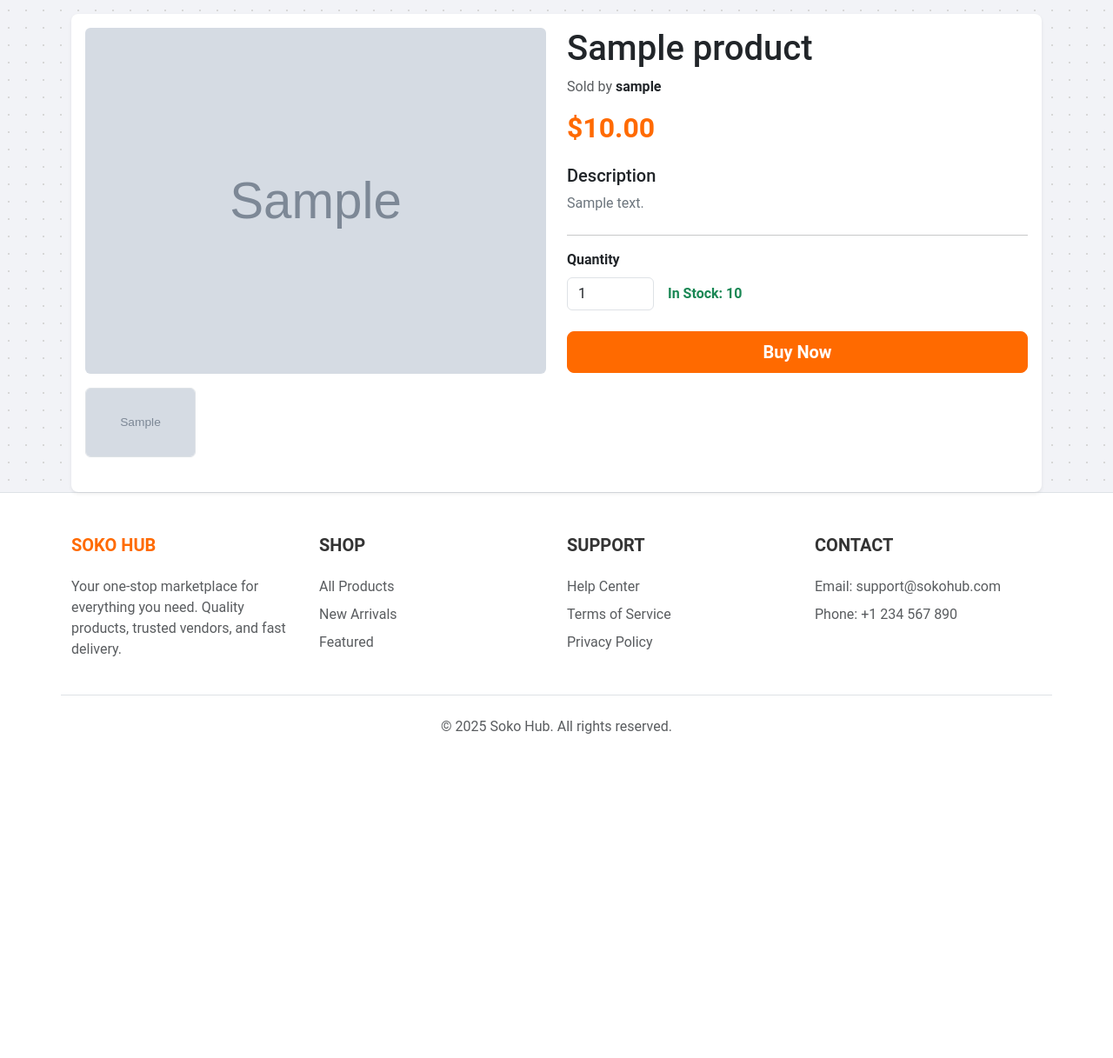
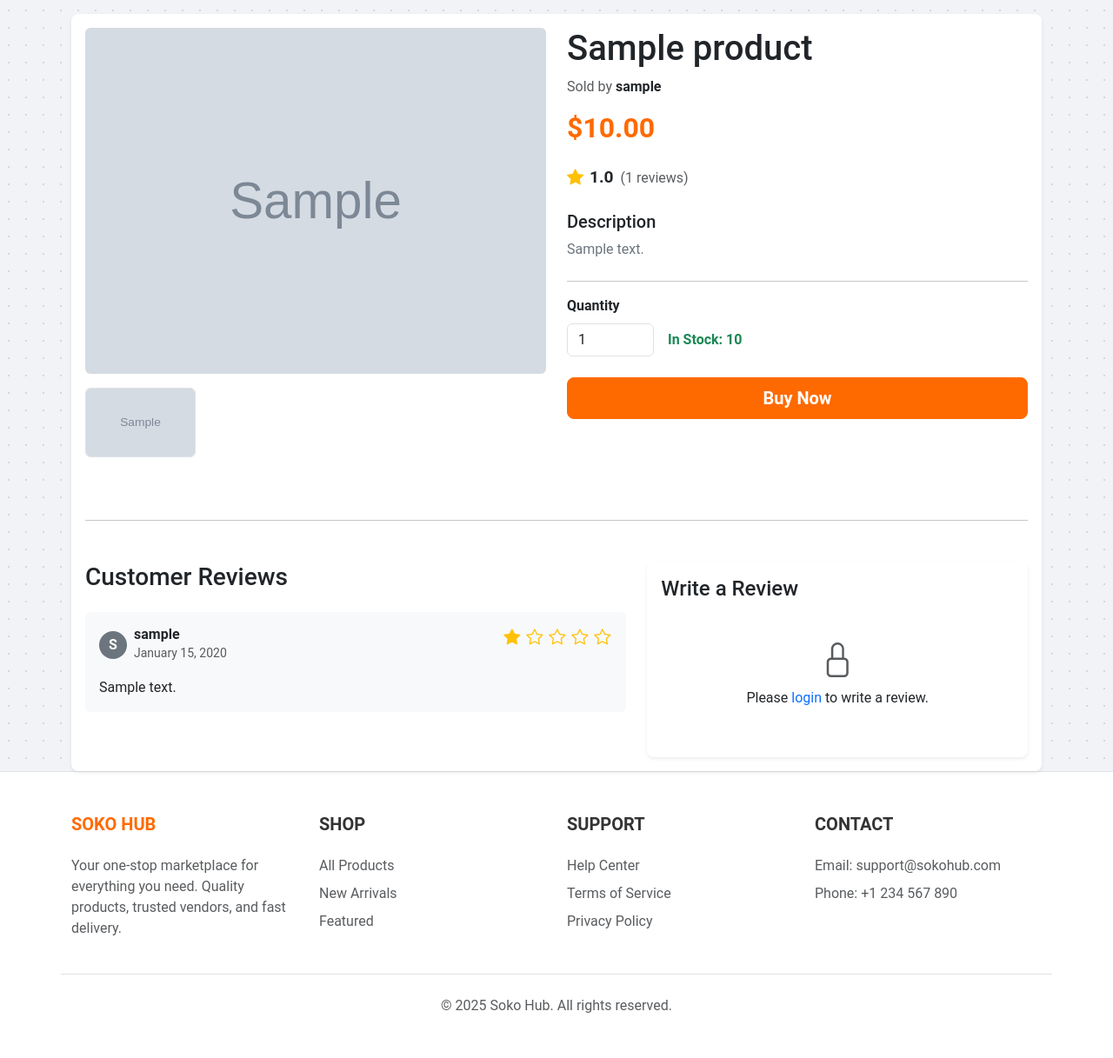
Before and after one commit to itbienvenu/sokohub, a Django app: page /products/1/ in a window 1280 px wide. Shown: the part 118-1335 px from the top of the page at 87% size. Before the commit the page ends 962 px from the top, so only its background shows below. Run offline with Django 5.2, Linux system fonts and the light colour scheme; tables that the repository leaves empty hold one stand-in row (values such as "Sample post"); grey boxes marked "Sample" are stand-in pictures; some libraries are stand-ins or nearby versions.

Commit message:
Adding hte option for customers to send reviews to a certain product

```diff
--- a/products/forms.py
+++ b/products/forms.py
@@ -1,5 +1,5 @@
 from django import forms
-from .models import Product, ProductImage, VendorCategory
+from .models import Product, ProductImage, VendorCategory, Review
 from django.forms import inlineformset_factory
 
 class ProductForm(forms.ModelForm):
@@ -47,3 +47,12 @@ class CategoryForm(forms.ModelForm):
         super().__init__(*args, **kwargs)
         self.fields['name'].widget.attrs.update({'class': 'form-control'})
         self.fields['description'].widget.attrs.update({'class': 'form-control'})
+
+class ReviewForm(forms.ModelForm):
+    class Meta:
+        model = Review
+        fields = ['rating', 'comment']
+        widgets = {
+            'rating': forms.Select(attrs={'class': 'form-select'}),
+            'comment': forms.Textarea(attrs={'class': 'form-control', 'rows': 3, 'placeholder': 'Write your review here...'}),
+        }
--- a/products/models.py
+++ b/products/models.py
@@ -30,6 +30,16 @@ class Product(models.Model):
     def __str__(self):
         return self.name
 
+    @property
+    def average_rating(self):
+        reviews = self.reviews.all()
+        if reviews:
+            return sum([r.rating for r in reviews]) / len(reviews)
+        return 0
+
+    @property
+    def review_count(self):
+        return self.reviews.count()
 
 
 class ProductImage(models.Model):
@@ -39,3 +49,14 @@ class ProductImage(models.Model):
 
     def __str__(self):
         return f"Image for {self.product.name}"
+
+
+class Review(models.Model):
+    product = models.ForeignKey(Product, on_delete=models.CASCADE, related_name='reviews')
+    user = models.ForeignKey(settings.AUTH_USER_MODEL, on_delete=models.CASCADE)
+    rating = models.IntegerField(default=5, choices=[(i, str(i)) for i in range(1, 6)])
+    comment = models.TextField(blank=True)
+    created_at = models.DateTimeField(auto_now_add=True)
+
+    def __str__(self):
+        return f"{self.user} - {self.product.name} ({self.rating})"
--- a/products/views.py
+++ b/products/views.py
@@ -3,19 +3,18 @@ from django.contrib import messages
 from django.contrib.auth.decorators import login_required
 from accounts.decorators import vendor_required
 from .models import Product, VendorCategory
-from .forms import ProductForm, ProductImageFormSet, CategoryForm
+from django.db.models import Count, Avg
+from .forms import ProductForm, ProductImageFormSet, CategoryForm, ReviewForm
 from orders.models import OrderItem
 
 def home(request):
-    products = Product.objects.filter(status='active').order_by('-created_at').prefetch_related('additional_images')[:8]
+    products = Product.objects.filter(status='active').annotate(avg_rating=Avg('reviews__rating')).order_by('-created_at').prefetch_related('additional_images')[:8]
     return render(request, 'products/home.html', {'products': products})
-
-from django.db.models import Count
 
 def product_list(request):
     query = request.GET.get('q')
     category_id = request.GET.get('category')
-    products = Product.objects.filter(status='active')
+    products = Product.objects.filter(status='active').annotate(avg_rating=Avg('reviews__rating'))
 
     if query:
         products = products.filter(name__icontains=query)
@@ -35,7 +34,31 @@ def product_list(request):
 
 def product_detail(request, pk):
     product = get_object_or_404(Product, pk=pk)
-    return render(request, 'products/product_detail.html', {'product': product})
+
+    # Handle Review Submission
+    if request.method == 'POST' and request.user.is_authenticated:
+        review_form = ReviewForm(request.POST)
+        if review_form.is_valid():
+            review = review_form.save(commit=False)
+            review.product = product
+            review.user = request.user
+            review.save()
+            messages.success(request, 'Your review has been submitted!')
+            return redirect('product_detail', pk=pk)
+    else:
+        review_form = ReviewForm()
+
+    reviews = product.reviews.all()
+    avg_rating = reviews.aggregate(Avg('rating'))['rating__avg'] or 0
+
+    context = {
+        'product': product,
+        'reviews': reviews,
+        'review_form': review_form,
+        'avg_rating': avg_rating,
+        'review_count': reviews.count(),
+    }
+    return render(request, 'products/product_detail.html', context)
 
 @vendor_required
 def vendor_dashboard(request):
--- /dev/null
+++ b/static/css/star_rating.css
@@ -0,0 +1,42 @@
+/* ... existing styles ... */
+
+/* Star Rating */
+.star-rating {
+    color: #ffc107;
+    /* Bootstrap warning color */
+    font-size: 1.2rem;
+}
+
+.star-rating .bi-star,
+.star-rating .bi-star-fill,
+.star-rating .bi-star-half {
+    margin-right: 2px;
+}
+
+.star-rating.large {
+    font-size: 2rem;
+}
+
+.star-rating.small {
+    font-size: 0.9rem;
+}
+
+/* User Review Styles */
+.review-card {
+    background-color: #f8f9fa;
+    border-radius: 8px;
+    padding: 15px;
+    margin-bottom: 15px;
+}
+
+.avatar-placeholder {
+    width: 40px;
+    height: 40px;
+    background-color: #e9ecef;
+    border-radius: 50%;
+    display: flex;
+    align-items: center;
+    justify-content: center;
+    font-weight: bold;
+    color: #6c757d;
+}
--- a/templates/base.html
+++ b/templates/base.html
@@ -8,6 +8,7 @@
     <title>Soko Hub</title>
     <link href="https://cdn.jsdelivr.net/npm/bootstrap@5.3.0/dist/css/bootstrap.min.css" rel="stylesheet">
     <link href="{% static 'css/style.css' %}" rel="stylesheet">
+    <link href="{% static 'css/star_rating.css' %}" rel="stylesheet">
     <link rel="stylesheet" href="https://cdn.jsdelivr.net/npm/bootstrap-icons@1.11.1/font/bootstrap-icons.css">
     <style>
         body {
@@ -279,7 +280,8 @@
                     const payload = {
                         token: chatToken,
                         message: text,
-                        user_id: {{ user.id|default:"null"}}
+                        user_id: {{ user.id|default: "null"
+                }}
         };
 
         const iv = CryptoJS.lib.WordArray.random(16);
--- a/templates/products/product_detail.html
+++ b/templates/products/product_detail.html
@@ -37,6 +37,15 @@
                 <p class="text-muted mb-3">Sold by <strong class="text-dark">{{ product.vendor.username }}</strong></p>
                 <h2 class="price-tag mb-4" style="font-size: 2rem;">${{ product.price }}</h2>
 
+                <!-- Rating Summary -->
+                <div class="d-flex align-items-center mb-4">
+                    <div class="star-rating me-2">
+                        <i class="bi bi-star-fill text-warning"></i>
+                        <span class="fw-bold text-dark">{{ avg_rating|floatformat:1 }}</span>
+                    </div>
+                    <span class="text-muted">({{ review_count }} reviews)</span>
+                </div>
+
                 <div class="mb-4">
                     <h5>Description</h5>
                     <p class="text-secondary">{{ product.description }}</p>
@@ -62,6 +71,74 @@
                 {% endif %}
             </div>
         </div>
+
+        <!-- Reviews Section -->
+        <hr class="my-5">
+        <div class="row">
+            <div class="col-md-7">
+                <h3 class="mb-4">Customer Reviews</h3>
+
+                {% for review in reviews %}
+                <div class="review-card p-3 mb-3 bg-light rounded">
+                    <div class="d-flex justify-content-between">
+                        <div class="d-flex align-items-center mb-2">
+                            <div class="avatar-placeholder me-2 bg-secondary text-white rounded-circle d-flex align-items-center justify-content-center"
+                                style="width: 32px; height: 32px;">
+                                {{ review.user.username|make_list|first|upper }}
+                            </div>
+                            <div>
+                                <h6 class="mb-0 fw-bold">{{ review.user.username }}</h6>
+                                <small class="text-muted">{{ review.created_at|date:"F d, Y" }}</small>
+                            </div>
+                        </div>
+                        <div class="star-rating text-warning">
+                            {% with ''|center:5 as range %}
+                            {% for _ in range %}
+                            {% if forloop.counter <= review.rating %} <i class="bi bi-star-fill"></i>
+                                {% else %}
+                                <i class="bi bi-star"></i>
+                                {% endif %}
+                                {% endfor %}
+                                {% endwith %}
+                        </div>
+                    </div>
+                    {% if review.comment %}
+                    <p class="mb-0 mt-2">{{ review.comment }}</p>
+                    {% endif %}
+                </div>
+                {% empty %}
+                <p class="text-muted">No reviews yet. Be the first to review this product!</p>
+                {% endfor %}
+            </div>
+
+            <div class="col-md-5">
+                <div class="card shadow-sm border-0 sticky-top" style="top: 80px;">
+                    <div class="card-body">
+                        <h4 class="mb-3">Write a Review</h4>
+                        {% if user.is_authenticated %}
+                        <form method="post">
+                            {% csrf_token %}
+                            <div class="mb-3">
+                                <label class="form-label">Rating</label>
+                                {{ review_form.rating }}
+                            </div>
+                            <div class="mb-3">
+                                <label class="form-label">Review</label>
+                                {{ review_form.comment }}
+                            </div>
+                            <button type="submit" class="btn btn-primary w-100">Submit Review</button>
+                        </form>
+                        {% else %}
+                        <div class="text-center py-4">
+                            <i class="bi bi-lock fs-1 text-muted mb-3"></i>
+                            <p>Please <a href="{% url 'login' %}?next={{ request.path }}">login</a> to write a review.
+                            </p>
+                        </div>
+                        {% endif %}
+                    </div>
+                </div>
+            </div>
+        </div>
     </div>
 </div>
 {% endblock %}
```
Also changed, not shown: templates/products/home.html (+14 -3 lines), templates/products/product_list.html (+9 -0 lines), products/migrations/0004_review.py (added).
